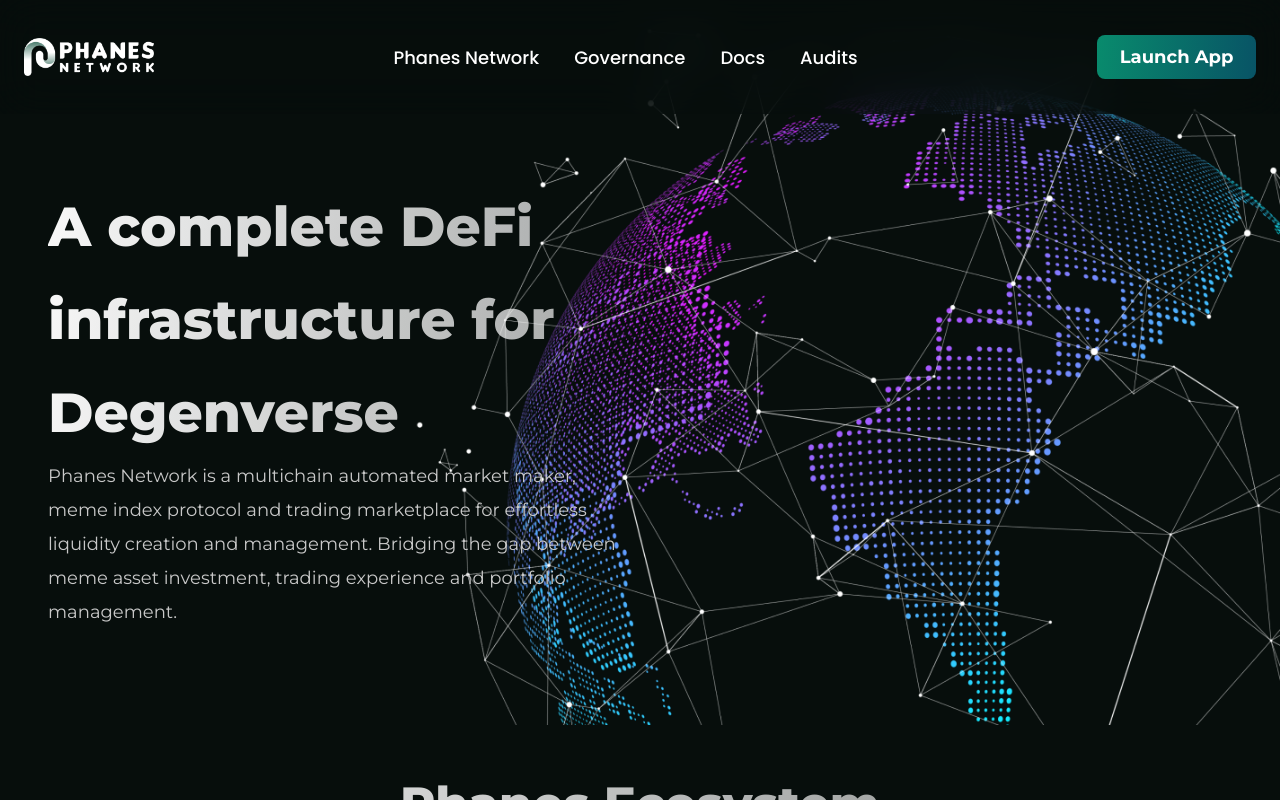
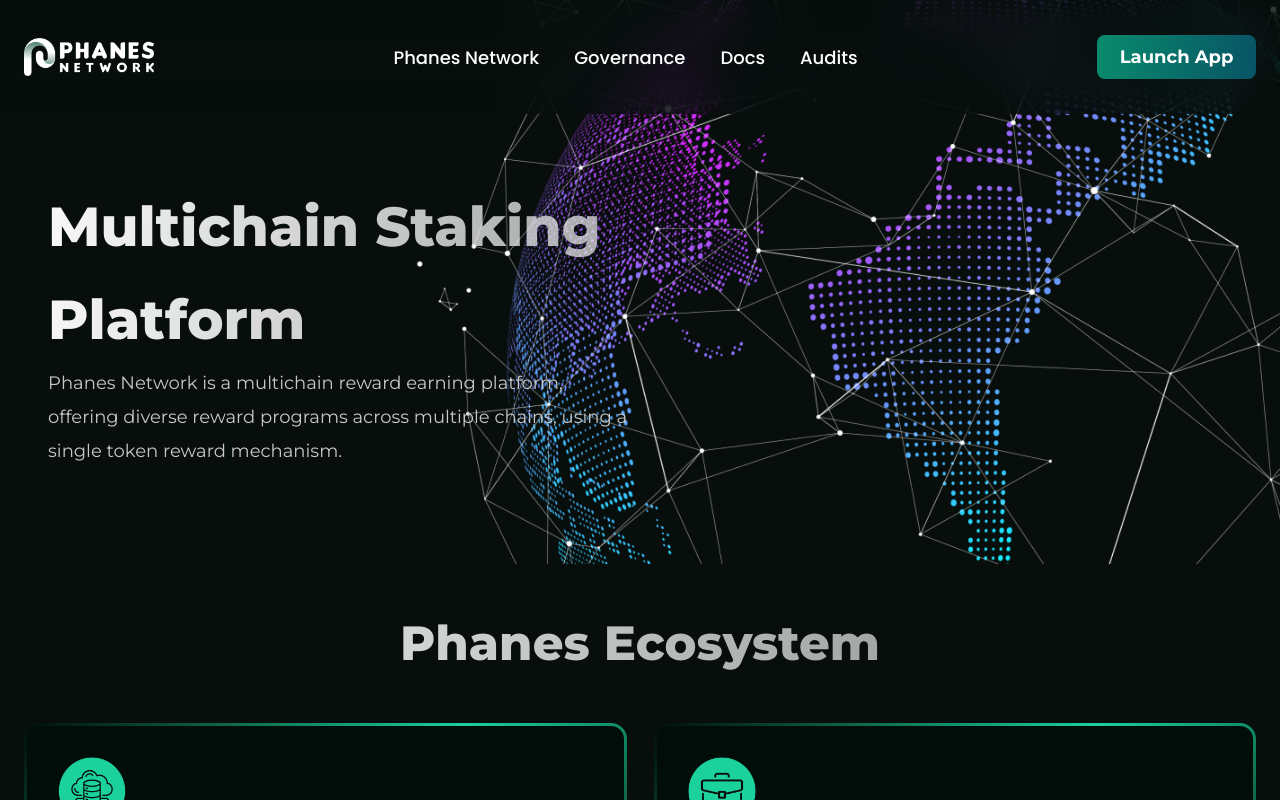
Before and after one commit to PhanesNetwork/Phanes-Network-Nuxt2-web-main, a Nuxt app: page / in a window 1280 px wide. Shown: the top 800 px of the page. Built offline with nearby package versions, Linux system fonts and the light colour scheme.

Commit message:
Update HeaderComp.vue

```diff
--- a/components/HeaderComp.vue
+++ b/components/HeaderComp.vue
@@ -3,8 +3,8 @@
         <img src="@/assets/hero.png" alt="" class="hero">
         <div class="row">
             <div class="content">
-                <h3 class="heading">A complete DeFi infrastructure for Degenverse</h3>
-                <p class="snippet">Phanes Network is a multichain automated market maker, meme index protocol and trading marketplace for effortless liquidity creation and management. Bridging the gap between meme asset investment, trading experience and portfolio management.</p>
+                <h3 class="heading">Multichain Staking Platform</h3>
+                <p class="snippet">Phanes Network is a multichain reward earning platform, offering diverse reward programs across multiple chains, using a single token reward mechanism.</p>
             </div>
         </div>
         <!--
```
